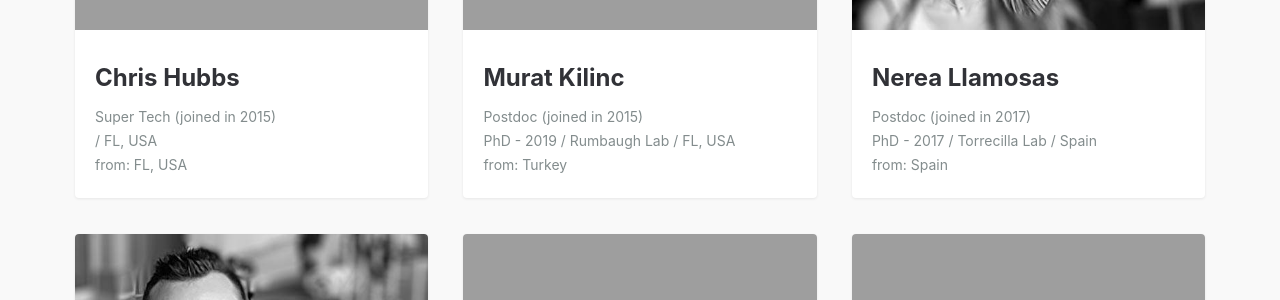
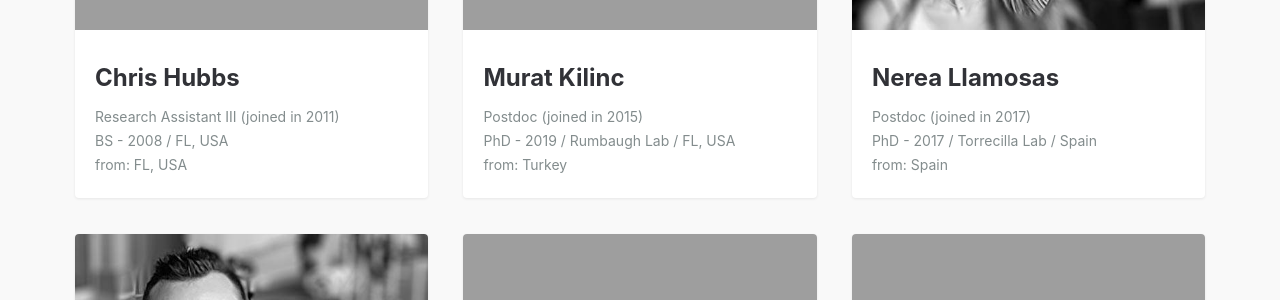
Before and after one commit to RumbaughLab/RumbaughLab.github.io, a Jekyll site: the page built from people.md, in a window 1280 px wide and 900 px high, scrolled down 759 px. Shown: the part 152-452 px from the top of the window. Built offline with Jekyll 4.4.1, drawn with Linux system fonts in a browser that asks for light colours; some web fonts are replaced.

Commit message:
small edits

```diff
--- a/_config.yml
+++ b/_config.yml
@@ -2,7 +2,7 @@
 title: Rumbaugh Lab # your site title
 author: wAOndering # You :P
 description: > # Meta description of Homepage
-  Rumbaugh Lab website
+  Rumbaugh Lab - Neuroscience Lab at The Scripps Research Institute
 baseurl: "" # the subpath of your site, e.g. /blog
 url: "http://rumbaugh.florida.scripps.edu" # the base hostname & protocol for your site, e.g. http://example.com
 
--- a/_data/people.json
+++ b/_data/people.json
@@ -30,9 +30,9 @@
 		},
 		{
 			"name": "Chris Hubbs",
-			"role": "Super Tech  (joined in 2015)",
+			"role": "Research Assistant III  (joined in 2011)",
 			"exp": "15",
-			"since": " / FL, USA",
+			"since": "BS - 2008 / FL, USA",
 			"img": "Chris",
 			"from":"FL, USA",
 			"url": ""
```
Also changed, not shown: _posts/home/2016-05-20-the-team.md (+1 -1 lines), README.md, _posts/methods/2020-01-07-2p.md (renamed from _posts/methods/2020-01-09-2p.md), _posts/methods/2020-01-08-wholebrainSoftware.md (renamed from _posts/methods/2020-01-01-wholebrainSoftware.md), _posts/methods/2020-01-09-deeplabcut.md (renamed from _posts/methods/2020-01-02-deeplabcut.md).
